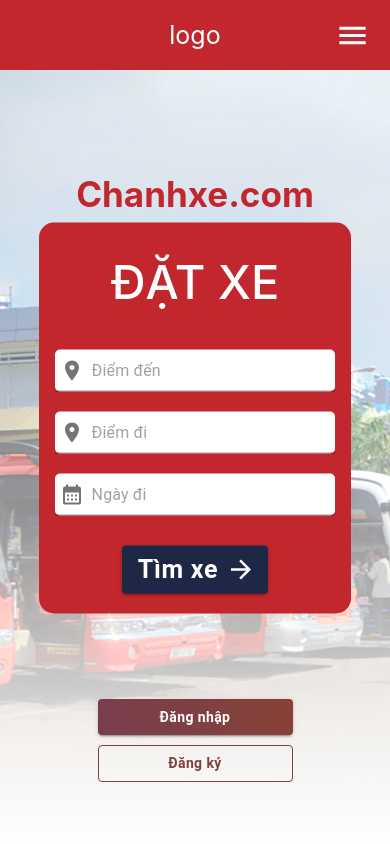
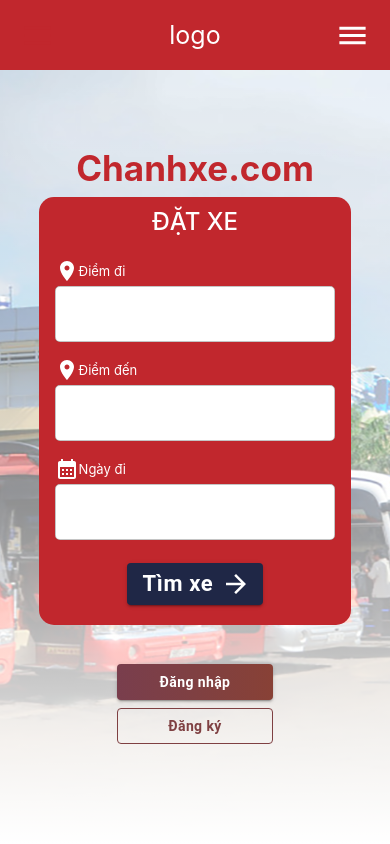
Before and after one commit to torinoutacnh/logistic, a Next.js app: page / in a window 390 px wide. Shown: the top 844 px of the page. Built offline with nearby package versions, Linux system fonts and the light colour scheme.

Commit message:
Merge branch 'T' of https://github.com/torinoutacnh/logistic into Q

```diff
--- a/package.json
+++ b/package.json
@@ -13,6 +13,8 @@
     "@emotion/styled": "^11.10.4",
     "@mui/icons-material": "^5.10.3",
     "@mui/material": "^5.10.3",
+    "@mui/x-date-pickers": "^5.0.0",
+    "dayjs": "^1.11.5",
     "next": "12.2.5",
     "react": "18.2.0",
     "react-dom": "18.2.0",
--- a/src/components/Footer/footer.module.scss
+++ b/src/components/Footer/footer.module.scss
@@ -101,6 +101,13 @@
         font-size: 17px;
         font-weight: 400;
         line-height: 24px;
+        text-align: center;
     }
 
 }
+
+@media screen and (max-width: 767px) {
+    .wrap {
+        display: none;
+    }
+}
--- a/src/components/Footer/index.tsx
+++ b/src/components/Footer/index.tsx
@@ -12,6 +12,7 @@
 export const Footer = () => {
     return (
         <>
+            <div className={styles.wrap}>
                 <Grid container className={styles.footer_row}>
 
 
@@ -367,7 +368,7 @@
                         Bản quyền © 2020 thuộc về 5 ae siêu nhân
                     </span>
                 </div>
-
+            </div>
         </>
     )
 }
--- a/src/pages/header.tsx
+++ b/src/pages/header.tsx
@@ -1,7 +1,9 @@
 import KeyboardArrowDownIcon from '@mui/icons-material/KeyboardArrowDown'
 import MenuIcon from '@mui/icons-material/Menu';
 import { useState } from 'react';
-import styles from '../styles/Home.module.scss'
+import styles from '../styles/Home.module.scss';
+// import '../styles/Menu.module.scss';
+
 export const Header = () => {
 
     const data: { name?: string, link?: string }[] = [
@@ -41,7 +43,6 @@
                             })
                         }
 
-
                     </ul>
                     <a className={styles.login_reg} href="#" >
                         Đăng nhập/ Đăng ký
@@ -49,6 +50,7 @@
                     </a>
                     <div className={styles.header_icon_right} onClick={() => { onClickMenu() }}>
                         <MenuIcon className={styles.right_icon} />
+                        {/* <div className={ onClickMenu ? hamburger : activeHamburger}></div> */}
                     </div>
                 </div>
             </div>
--- a/src/pages/mainHome.tsx
+++ b/src/pages/mainHome.tsx
@@ -1,48 +1,63 @@
-import { Input, InputAdornment, Button } from "@mui/material"
-import type { NextPage } from 'next'
-import Head from 'next/head'
+import { Button } from "@mui/material"
 import styles from '../styles/Home.module.scss'
-import KeyboardArrowDownIcon from '@mui/icons-material/KeyboardArrowDown'
+import * as React from 'react';
 import LocationOnIcon from '@mui/icons-material/LocationOn';
 import CalendarMonthIcon from '@mui/icons-material/CalendarMonth';
 import ArrowForwardIcon from '@mui/icons-material/ArrowForward';
+import TextField from '@mui/material/TextField';
+import dayjs, { Dayjs } from 'dayjs';
+import { AdapterDayjs } from '@mui/x-date-pickers/AdapterDayjs';
+import { LocalizationProvider } from '@mui/x-date-pickers/LocalizationProvider';
+import { MobileDatePicker } from '@mui/x-date-pickers/MobileDatePicker';
 
 export const MainHome = () => {
+    const [value, setValue] = React.useState<Dayjs | null>(null);
+
+    const handleChange = (newValue: Dayjs | null) => {
+        setValue(newValue);
+    };
+
     return (
         <>
 
             <main className={styles.main}>
-                <div className={styles.background_booking}>
-                </div>
                 <div className={styles.booking}>
                     <h3 className={styles.booking_title}>ĐẶT XE</h3>
-                    <Input
+
+                    <p>
+                        <LocationOnIcon className={styles.booking_icon} />
+                        Điểm đi
+                    </p>
+                    <TextField
                         className={styles.booking_input}
-                        placeholder={"Điểm đến"}
-                        startAdornment={
-                            <InputAdornment position="start">
-                                <LocationOnIcon />
-                            </InputAdornment>
-                        }
+                        id="outlined-basic"
+                        variant="outlined"
                     />
-                    <Input
+
+                    <p>
+                        <LocationOnIcon className={styles.booking_icon} />
+                        Điểm đến
+                    </p>
+                    <TextField
                         className={styles.booking_input}
-                        placeholder={"Điểm đi"}
-                        startAdornment={
-                            <InputAdornment position="start">
-                                <LocationOnIcon />
-                            </InputAdornment>
-                        }
+                        id="outlined-basic"
+                        variant="outlined"
                     />
-                    <Input
+
+                    <p>
+                        <CalendarMonthIcon className={styles.booking_icon} />
+                        Ngày đi
+                    </p>
+                    <LocalizationProvider dateAdapter={AdapterDayjs}>
+                        <MobileDatePicker
                             className={styles.booking_input}
-                        placeholder={"Ngày đi"}
-                        startAdornment={
-                            <InputAdornment position="start">
-                                <CalendarMonthIcon />
-                            </InputAdornment>
-                        }
+                            inputFormat="DD/MM/YYYY"
+                            value={value}
+                            onChange={handleChange}
+                            renderInput={(params) => <TextField {...params} />}
                         />
+                    </LocalizationProvider>
+
                     <Button
                         className={styles.booking_btn}
                         variant="contained"
@@ -50,7 +65,6 @@
                         endIcon={<ArrowForwardIcon style={{ fontSize: "30px" }} />}>
                         Tìm xe
                     </Button>
-                </div>
 
                     <div className={styles.controller} >
                         <Button
@@ -67,6 +81,7 @@
                             Đăng ký
                         </Button>
                     </div>
+                </div>
 
             </main>
         </>
--- a/src/styles/Home.module.scss
+++ b/src/styles/Home.module.scss
@@ -70,25 +70,16 @@
     transition: top 0.15s ease;
     top: 0;
   }
-
-  .header_item:hover {
-    top: -3px;
-  }
 }
 
 .main {
   position: relative;
   min-height: calc(100vh - 70px);
   width: 100%;
-
-
-  .background_booking {
-    position: relative;
-    width: 50%;
-    background-image: linear-gradient(90deg, rgba(238, 225, 225, 0), $white-color, $white-color, $white-color);
-    min-height: calc(100vh - 70px);
-    margin-left: auto;
-  }
+  background-image: url('./img/home.png');
+  background-repeat: no-repeat;
+  background-position: center center;
+  background-size: cover;
 
   .booking {
     position: absolute;
@@ -100,25 +91,40 @@
     right: 10%;
 
     .booking_title {
+      width: 100%;
       color: $white-color;
       text-align: center;
-      font-size: 47px;
+      font-size: 44px;
       font-weight: 500;
-      margin: 30px;
+      margin: 10px 0;
+    }
+
+    p {
+      color: $white-color;
+      font-size: 13px;
+      padding-left: 30px;
+      display: flex;
+      align-items: center;
+      margin-bottom: 0;
+
+      .booking_icon {
+        width: 24px;
+        display: inline-block;
+      }
     }
 
     .booking_input {
       background: $white-color;
-      padding: 5px;
       border-radius: 5px;
       width: 340px;
-      margin: 13px 30px;
+      margin: 5px 30px 0;
+      line-height: 1.4;
     }
 
     .booking_btn {
       text-transform: none;
-      line-height: 36px;
-      font-size: 25px;
+      line-height: 30px;
+      font-size: 22px;
       background: #1f2746;
       font-weight: 600;
       display: flex;
@@ -129,6 +135,17 @@
   .controller {
     display: none;
   }
+}
+
+.main::before {
+  content: "";
+  position: absolute;
+  display: block;
+  width: 50%;
+  right: 0;
+  background-image: linear-gradient(90deg, rgba(238, 225, 225, 0), $white-color, $white-color, $white-color);
+  min-height: calc(100vh - 70px);
+  margin-left: auto;
 }
 
 /* PC */
@@ -143,6 +160,7 @@
 /* Mobile */
 @media screen and (max-width: 767px) {
   .header {
+    position: relative;
     display: flex;
     justify-content: space-between;
 
@@ -174,10 +192,19 @@
       margin: 0;
       padding: 0;
       width: 40vw;
-      box-shadow: 3px 3px 5px $gradient-1;
+      box-shadow: -1px 1px 5px $white-color;
       display: none;
       animation: showMenu ease 0.15s;
       transform-origin: 80% 0%;
+
+      li {
+        margin: 0;
+        line-height: 2.8;
+      }
+
+      li:hover {
+        background-color: $gradient-3;
+      }
     }
 
     @keyframes showMenu {
@@ -208,22 +235,11 @@
   }
 
   .main {
-    width: 100vw;
-    height: calc(100vh - 70px);
-    background-image: url('./img/home.png');
-    background-repeat: no-repeat;
-    background-position: center center;
-    background-size: cover;
+    position: relative;
+    background-position: center;
     display: flex;
     justify-content: center;
-
-    .background_booking {
-      position: absolute;
-      width: 100%;
-      background-image: linear-gradient(180deg, rgba(238, 225, 225, 0), $white-color);
-      height: calc(50vh - 70px);
-      bottom: 0;
-    }
+    overflow: hidden;
 
     .booking::before {
       content: "Chanhxe.com";
@@ -239,27 +255,34 @@
     }
 
     .booking {
-      margin-left: 50%;
       width: 80%;
-      top: 45%;
+      top: 44%;
       display: flex;
       flex-wrap: wrap;
-      justify-content: center;
       align-items: center;
+
+      .booking_title {
+        font-size: 24px;
+      }
+
+      p {
+        padding-left: 4vw;
+      }
 
       .booking_input {
         width: 90%;
-        margin: 10px auto;
-      }
+        margin: 3px auto;
       }
 
       .controller {
         display: flex;
         flex-direction: column;
         position: absolute;
-      z-index: 10;
-      top: 80%;
-      width: 50vw;
+        right: 0;
+        transform: translateX(-50%);
+        bottom: -28%;
+        width: 50%;
+        z-index: -10;
 
         .booking_login {
           margin: 5% 0;
@@ -279,3 +302,12 @@
       }
     }
   }
+
+  .main::before {
+    content: "";
+    position: absolute;
+    display: block;
+    width: 100%;
+    background-image: linear-gradient(180deg, rgba(238, 225, 225, 0), $white-color);
+  }
+}
```
Also changed, not shown: src/pages/menuBtn.tsx (added, +13 -0 lines), src/styles/Menu.module.css (added, +56 -0 lines), 1 other file (tests, documents, lock files or other folders). Lines whose indentation alone changed are shown as unchanged.
